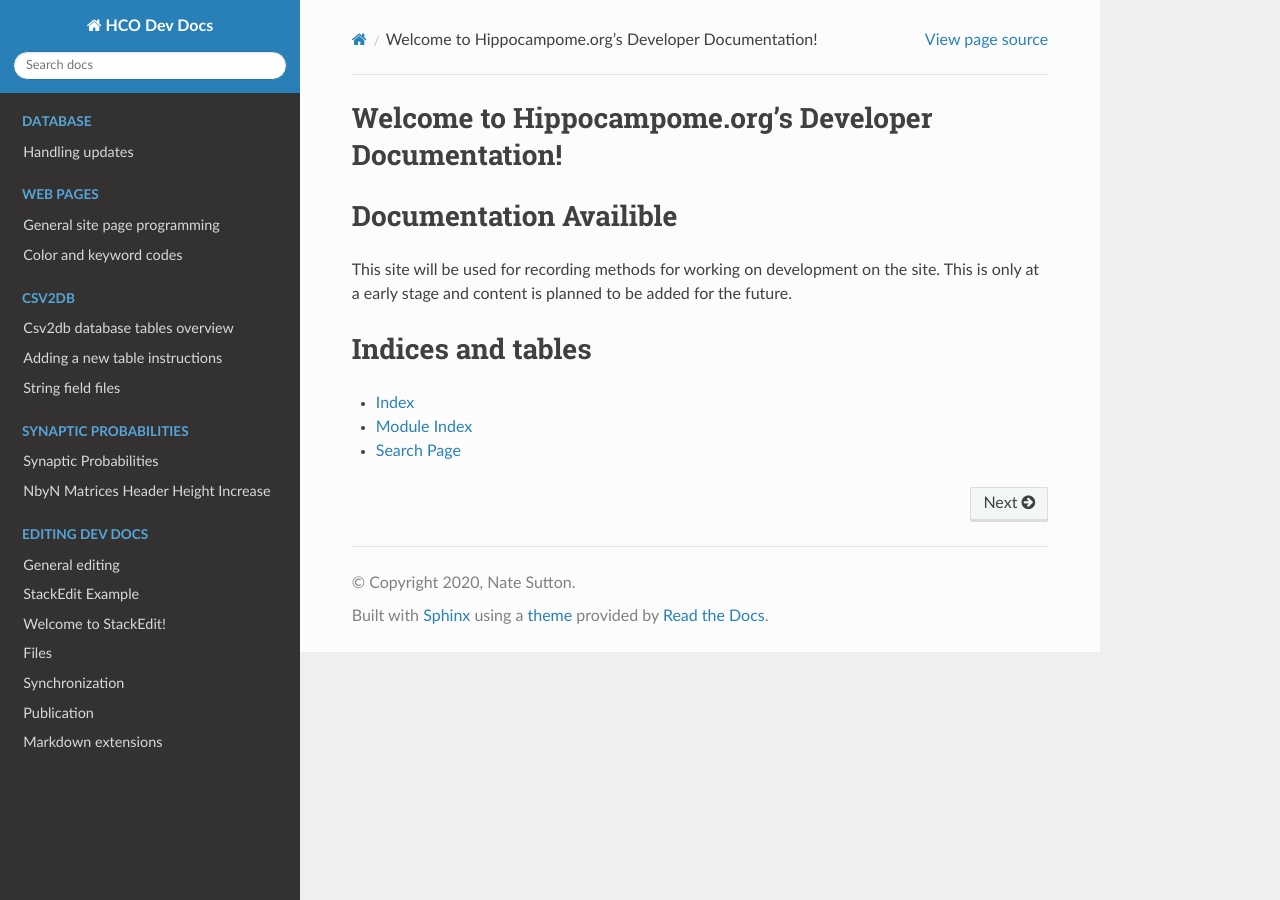
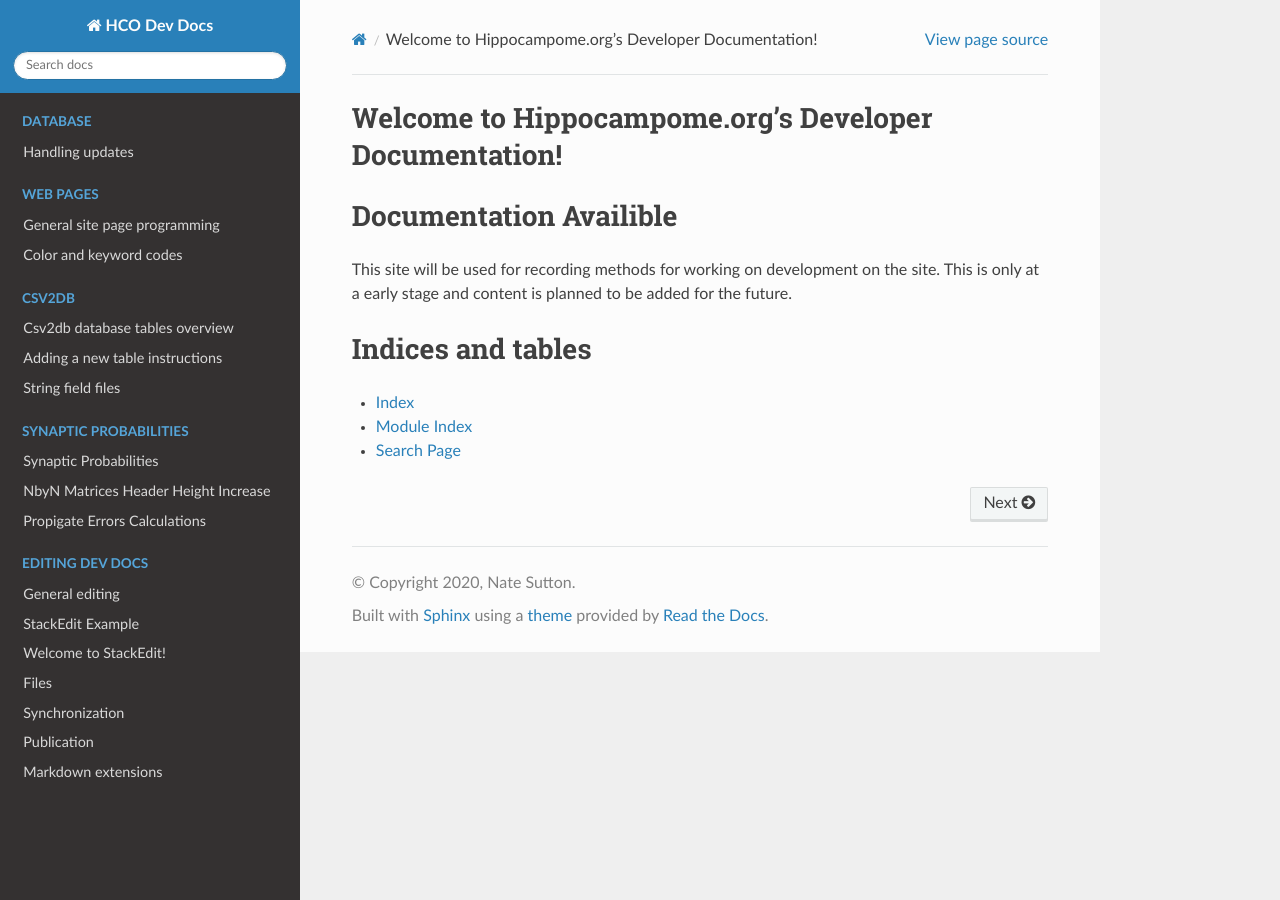
Before and after one commit to Hippocampome-Org/hco_dev_docs, a Sphinx documentation site: the page built from docs/index.rst, in a window 1280 px wide. Built offline with Sphinx 7.4.7 and the Read the Docs theme 2.0.0, drawn with Linux system fonts in a browser that asks for light colours.

Commit message:
added error prop

```diff
--- a/docs/index.rst
+++ b/docs/index.rst
@@ -37,6 +37,7 @@ Welcome to Hippocampome.org's Developer Documentation!
 
     synaptic_probabilities/fragment.md
     synaptic_probabilities/header_height.md
+    synaptic_probabilities/propagate_errors.md
 
 .. toctree::
     :hidden:
```
